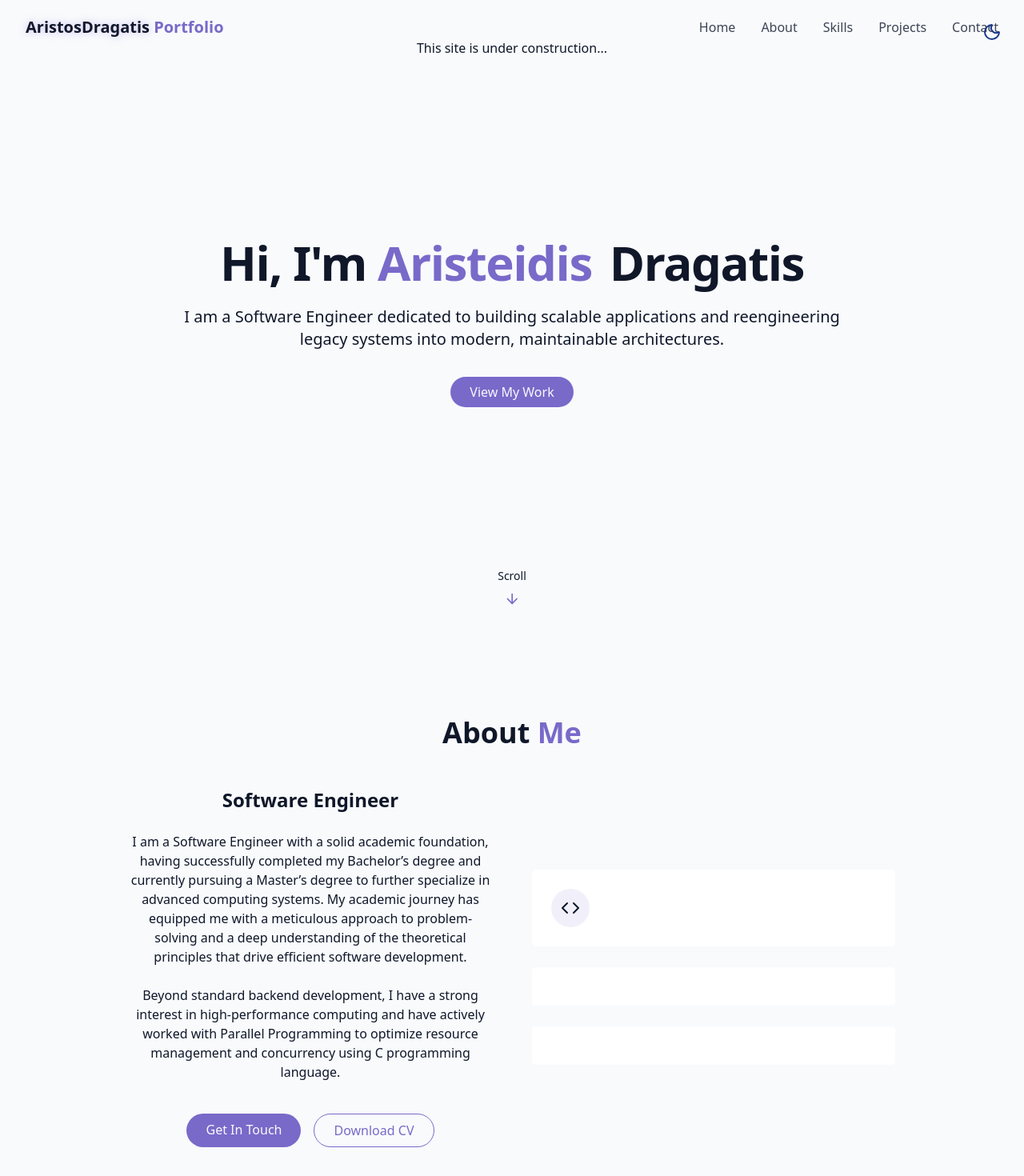
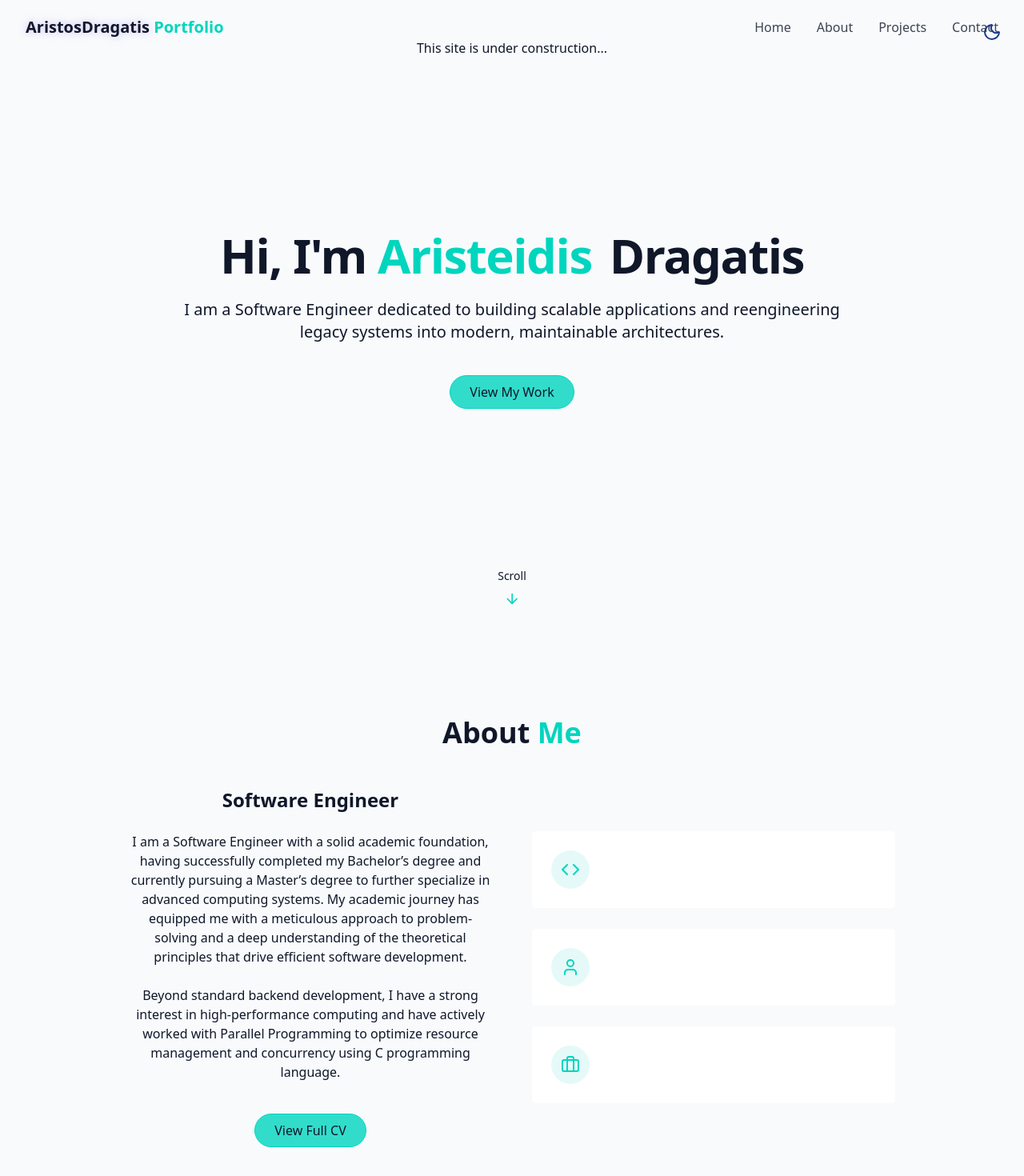
Before and after one commit to AristosDragatis/aristosdragatis.github.io, a React (Vite) app: page / in a window 1280 px wide. Shown: the top 1470 px of the page at 80% size. Built offline with nearby package versions, Linux system fonts and the light colour scheme.

Commit message:
made some colorchanges

```diff
--- a/src/components/AboutSection.jsx
+++ b/src/components/AboutSection.jsx
@@ -1,4 +1,4 @@
-import { Code } from "lucide-react"
+import { Briefcase, Code, User } from "lucide-react"
 
 
 export const AboutSection = () => {
@@ -24,11 +24,8 @@ export const AboutSection = () => {
                     </p>
 
                     <div className="flex flex-col sm:flex-row gap-4 pt-4 justify-center">
-                        <a href="#contact" className="cosmic-button">
-                            Get In Touch
-                        </a>
-                        <a href="" className="px-6 py-2 rounded-full border border-primary text-primary hover:bg-primary/10 transition-colors duration-300">
-                            Download CV
+                        <a href="" className="cosmic-button px-6 bg-primary/80 py-2 rounded-full border border-primary text-foreground hover:bg-primary/10 transition-colors duration-300">
+                            View Full CV
                         </a>
 
                     </div>
@@ -39,12 +36,27 @@ export const AboutSection = () => {
                     <div className="gradient-border p-6 card-hover">
                         <div className="flex items-start gap-4">
                             <div className="p-3 rounded-full bg-primary/10">
-                                <Code />
+                                <Code className="h-6 w-6 text-primary"/>
+                                <div className="text-left">
+
+                                </div>
                             </div>
                         </div>
                     </div>
-                    <div className="gradient-border p-6 card-hover"></div>
-                    <div className="gradient-border p-6 card-hover"></div>
+                    <div className="gradient-border p-6 card-hover">
+                        <div className="flex items-start gap-4">
+                            <div className="p-3 rounded-full bg-primary/10">
+                                <User className="h-6 w-6 text-primary"/>
+                            </div>
+                        </div>
+                    </div>
+                    <div className="gradient-border p-6 card-hover">
+                        <div className="flex items-start gap-4">
+                            <div className="p-3 rounded-full bg-primary/10">
+                                <Briefcase className="h-6 w-6 text-primary"/>
+                            </div>
+                        </div>
+                    </div>
                 </div>
             </div>
         </div>
--- a/src/components/HeroSection.jsx
+++ b/src/components/HeroSection.jsx
@@ -16,8 +16,8 @@ export const HeroSection = () => {
 
             <p className="text-lg md:text-xl text-muted-foreground max-2-2xl mx-auto opacity-0 animate-fade-in-delay-3">I am a Software Engineer dedicated to building scalable applications and reengineering legacy systems into modern, maintainable architectures.</p>
 
-            <div className="pt-4 opacity-0 animate-fade-in-delay-4">
-                <a href="#projects" className="cosmic-button">
+            <div className="flex flex-col sm:flex-row justify-center pt-4 opacity-0 animate-fade-in-delay-4">
+                <a href="#projects" className="cosmic-button px-6 py-2 bg-primary/80 rounded-full border border-primary text-foreground hover:bg-primary/10 transition-colors duration-300">
                     View My Work
                 </a>
             </div>
--- a/src/components/Navbar.jsx
+++ b/src/components/Navbar.jsx
@@ -6,7 +6,7 @@ import { useEffect, useState } from "react";
 const navItems = [
     {name: "Home", href: "#hero"},
     {name: "About", href: "#about"},
-    {name: "Skills", href: "#skills"},
+    /* {name: "Skills", href: "#skills"}, */
     {name: "Projects", href: "#projects"},
     {name: "Contact", href: "#contact"},
 ];
--- a/src/index.css
+++ b/src/index.css
@@ -5,7 +5,7 @@
   --color-background: hsl(var(--background));
   --color-foreground: hsl(var(--foreground));
 
-  --color-primary: hsl(var(--primary));
+  --color-primary: oklch(var(--primary));
   --color-primary-foreground: hsl(var(--primary-foreground));
 
 
@@ -75,11 +75,10 @@
     --foreground: 222 47% 11%;
 
     --card: 0 0% 100%;
+    --border: 214 32% 91%;
 
-    --primary: 250 47% 60%;
-    --primary-foreground: 210 40% 98%;
-
-    --border: 214 32% 91%;
+    --primary: 77.7% 0.152 181.912;
+    --primary-foreground: 222 47% 11%;
   }
 
   .dark {
@@ -89,7 +88,7 @@
 
     --card: 222 47% 8%;
 
-    --primary: 250 65% 65%;
+    --primary: 80% 0.17 181.912;
     --primary-foreground: 213 31% 91%;
 
     --border: 217 33% 20%;
@@ -163,7 +162,7 @@
 
 /*  this is for the buttons we are going to use in this page */
 @utility cosmic-button{
-  @apply px-6 py-2 rounded-full bg-primary text-primary-foreground font-medium transition-all duration-300 hover:shadow-[0_0_10px_rgba(139,92,246,0.5)]
+  @apply px-6 py-2 rounded-full bg-primary text-primary-foreground font-medium transition-all duration-300 hover:shadow-[0_0_10px_rgba(123,253,230,0.8)]
   hover:scale-105 active:scale-95;
 }
 
```
